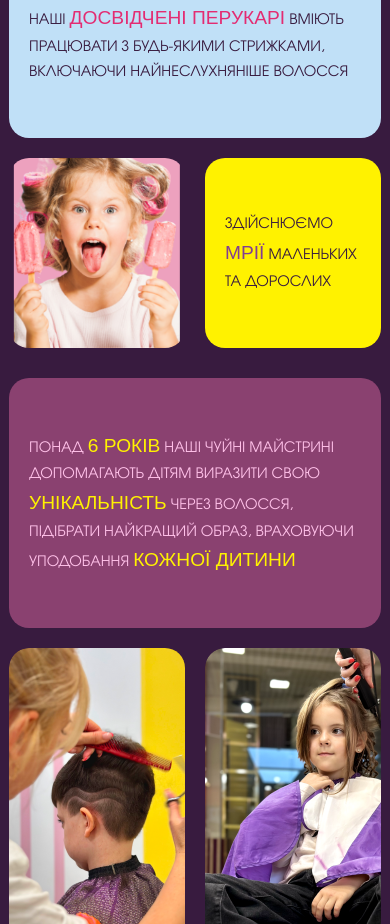
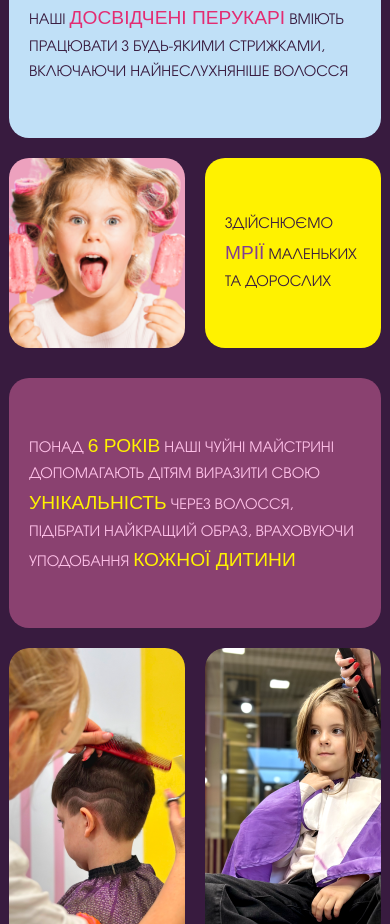
Before and after one commit to Buzovskiy/chicchick.com.ua-next, a Next.js app: page / in a window 390 px wide. Shown: the part 1000-1924 px from the top of the page. Built offline with nearby package versions, Linux system fonts and the light colour scheme; a web font is replaced by a local one.

Commit message:
fix styling

```diff
--- a/components/AboutUs/style.css
+++ b/components/AboutUs/style.css
@@ -217,7 +217,7 @@
     .about-us .row1__second img {
         color: transparent;
         width: auto;
-        height: 124%;
+        height: 140%;
         max-width: unset;
         left: 50%;
         transform: translate(-50%, 0);
```
